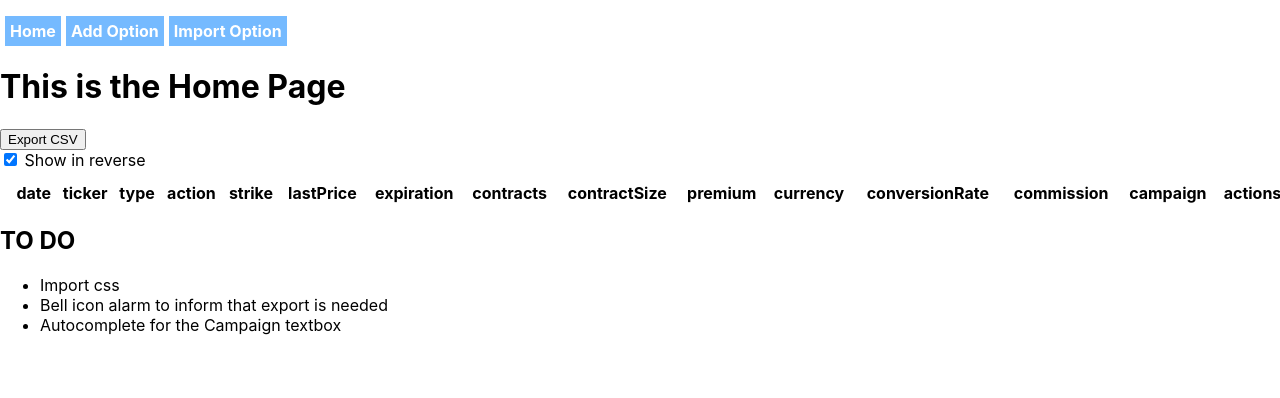
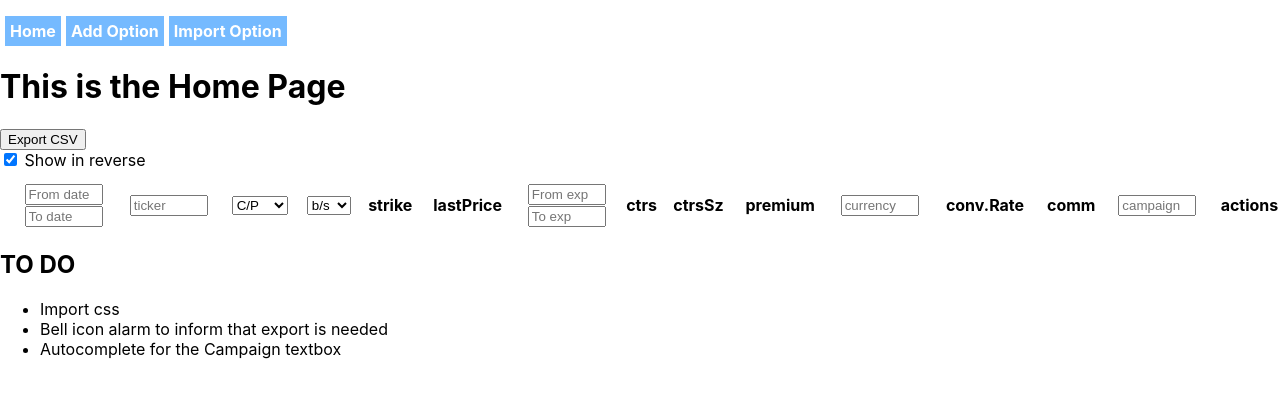
Before and after one commit to coderfon/options-tracker, a React (Create React App) app in the folder options-tracker-client/: page / in a window 1280 px wide. Shown: the top 398 px of the page. Built offline with nearby package versions, Linux system fonts and the light colour scheme.

Commit message:
OptionsList filters

```diff
--- a/options-tracker-client/src/components/options/options-list/options-list.component.jsx
+++ b/options-tracker-client/src/components/options/options-list/options-list.component.jsx
@@ -2,6 +2,7 @@ import React from "react";
 import { Fragment, useState } from "react";
 import { Link } from "react-router-dom";
 import { useSelector } from 'react-redux';
+import DatePicker from "react-datepicker"
 import { DateToString } from "../../../utils/date-utils";
 import { ObjectListToCsv } from "../../../utils/csv-utils"
 
@@ -11,16 +12,82 @@ const OptionsList = () => {
 
     const optionsList = useSelector((state) => state.options.list);
     const optionsListReversed = [...optionsList].reverse().map(a => a);
-    const [checked, setChecked] = useState(true);
+    const [reverseList, setReverseList] = useState(true);
+    const [actionFilter, setActionFilter] = useState('ALL');
+    const [campaignFilter, setCampaignFilter] = useState('');
+    const [currencyFilter, setCurrencyFilter] = useState('');
+    const [tickerFilter, setTickerFilter] = useState('');
+    const [typeFilter, setTypeFilter] = useState('ALL');
+    const [fromDateFilter, setFromDateFilter] = useState();
+    const [toDateFilter, setToDateFilter] = useState();
+    const [fromExpirationFilter, setFromExpirationFilter] = useState();
+    const [toExpirationFilter, setToExpirationFilter] = useState();
 
-    const optionsListToRender = checked ? optionsListReversed : optionsList;
+
+    let today = new Date();
+    let optionsListToRender = reverseList ? optionsListReversed : optionsList;
+
+    if (actionFilter && actionFilter !== 'ALL') {
+        optionsListToRender = optionsListToRender.filter(option => {
+            return option.action === actionFilter;
+        });
+    }
+
+    if (campaignFilter) {
+        optionsListToRender = optionsListToRender.filter(option => {
+            return option.campaign.includes(campaignFilter);
+        });
+    }
+
+    if (currencyFilter) {
+        optionsListToRender = optionsListToRender.filter(option => {
+            return option.currency.includes(currencyFilter);
+        });
+    }
+
+    if (fromDateFilter) {
+        const calculatedDate = new Date(fromDateFilter);
+        optionsListToRender = optionsListToRender.filter(option => {
+            return option.date >= fromDateFilter.getTime();
+        });
+    }
+
+    if (tickerFilter) {
+        optionsListToRender = optionsListToRender.filter(option => {
+            return option.ticker.includes(tickerFilter);
+        });
+    }
+
+    if (typeFilter && typeFilter !== 'ALL') {
+        optionsListToRender = optionsListToRender.filter(option => {
+            return option.type === typeFilter;
+        });
+    }
+
+    if (toDateFilter) {
+        optionsListToRender = optionsListToRender.filter(option => {
+            return option.date <= toDateFilter.getTime();
+        });
+    }
+
+    if (fromExpirationFilter) {
+        optionsListToRender = optionsListToRender.filter(option => {
+            return option.expiration >= fromExpirationFilter.getTime();
+        });
+    }
+
+    if (toExpirationFilter) {
+        optionsListToRender = optionsListToRender.filter(option => {
+            return option.expiration <= toExpirationFilter.getTime();
+        });
+    }
 
     const exportCsv = (event) => {
 
         console.log(optionsList);
 
         let csvContent = ObjectListToCsv(optionsList);
-        let fileName = new Date().toJSON().slice(0,16);
+        let fileName = new Date().toJSON().slice(0, 16);
 
         var encodedUri = encodeURI(csvContent);
         var link = document.createElement("a");
@@ -31,8 +98,8 @@ const OptionsList = () => {
         link.click(); // This will download the data file named "my_data.csv".
     }
 
-    const handleChange = () => {
-        setChecked(!checked);
+    const reverseCheckboxHandler = () => {
+        setReverseList(!reverseList);
     };
 
     return (
@@ -44,33 +111,111 @@ const OptionsList = () => {
                 <label>
                     <input
                         type="checkbox"
-                    checked={checked}
-                    onChange={handleChange}/> Show in reverse
+                        checked={reverseList}
+                        onChange={reverseCheckboxHandler} /> Show in reverse
                 </label>
             </div>
             <table>
                 <thead>
                     <tr>
-                        <th>date</th>
-                        <th>ticker</th>
-                        <th>type</th>
-                        <th>action</th>
+                        <th>
+                            <div>
+                                <DatePicker
+                                    dateFormat="yyyy-MM-dd"
+                                    className="listFilter"
+                                    placeholderText="From date"
+                                    selected={fromDateFilter}
+                                    selectsStart
+                                    startDate={fromDateFilter}
+                                    endDate={toDateFilter}
+                                    onChange={(date) =>
+                                        setFromDateFilter(date)} />
+                            </div>
+                            <div>
+                                <DatePicker dateFormat="yyyy-MM-dd"
+                                    className="listFilter"
+                                    placeholderText="To date"
+                                    selected={toDateFilter}
+                                    selectsEnd
+                                    startDate={fromDateFilter}
+                                    endDate={toDateFilter}
+                                    minDate={fromDateFilter}
+                                    onChange={(date) => setToDateFilter(date)} />
+                            </div>
+                        </th>
+                        <th>
+                            <input name="tickerFilter"
+                                type="text"
+                                className="listFilter"
+                                placeholder="ticker"
+                                onChange={e => setTickerFilter(e.target.value)} />
+                        </th>
+                        <th>
+                            <select name="type" value={typeFilter} onChange={e => setTypeFilter(e.target.value)}>
+                                <option value="ALL">C/P</option>
+                                <option value="PUT">PUT</option>
+                                <option value="CALL">CALL</option>
+                            </select>
+                        </th>
+                        <th>
+                            <select name="action" value={actionFilter} onChange={e => setActionFilter(e.target.value)}>
+                                <option value="ALL">b/s</option>
+                                <option value="buy">buy</option>
+                                <option value="sell">sell</option>
+                            </select>
+                        </th>
                         <th>strike</th>
                         <th>lastPrice</th>
-                        <th>expiration</th>
-                        <th>contracts</th>
-                        <th>contractSize</th>
+                        <th>
+                            <div>
+                                <DatePicker
+                                    dateFormat="yyyy-MM-dd"
+                                    className="listFilter"
+                                    placeholderText="From exp"
+                                    selected={fromExpirationFilter}
+                                    selectsStart
+                                    startDate={fromExpirationFilter}
+                                    endDate={toExpirationFilter}
+                                    onChange={(date) =>
+                                        setFromExpirationFilter(date)} />
+                            </div>
+                            <div>
+                                <DatePicker dateFormat="yyyy-MM-dd"
+                                    className="listFilter"
+                                    placeholderText="To exp"
+                                    selected={toExpirationFilter}
+                                    selectsEnd
+                                    startDate={fromExpirationFilter}
+                                    endDate={toExpirationFilter}
+                                    minDate={fromExpirationFilter}
+                                    onChange={(date) => setToExpirationFilter(date)} />
+                            </div>
+                        </th>
+                        <th>ctrs</th>
+                        <th>ctrsSz</th>
                         <th>premium</th>
-                        <th>currency</th>
-                        <th>conversionRate</th>
-                        <th>commission</th>
-                        <th>campaign</th>
+                        <th>
+                            <input name="currencyFilter"
+                                type="text"
+                                className="listFilter"
+                                placeholder="currency"
+                                onChange={e => setCurrencyFilter(e.target.value)} />
+                        </th>
+                        <th>conv.Rate</th>
+                        <th>comm</th>
+                        <th>
+                            <input name="campaignFilter"
+                                type="text"
+                                className="listFilter"
+                                placeholder="campaign"
+                                onChange={e => setCampaignFilter(e.target.value)} />
+                        </th>
                         <th>actions</th>
                     </tr>
                 </thead>
                 <tbody>
                     {optionsListToRender.map((option) => (
-                    <tr key={option.id}>
+                        <tr key={option.id} className={option.expiration >= today.getTime() ? 'active' : 'expired'}>
                             <td>{DateToString(new Date(option.date))}</td>
                             <td>{option.ticker}</td>
                             <td>{option.type}</td>
@@ -80,7 +225,7 @@ const OptionsList = () => {
                             <td>{DateToString(new Date(option.expiration))}</td>
                             <td>{option.contracts}</td>
                             <td>{option.contractSize}</td>
-                        <td>{option.premium}</td>
+                            <td>{option.action === "sell" ? option.premium : `[${option.premium}]`}</td>
                             <td>{option.currency}</td>
                             <td>{option.conversionRate}</td>
                             <td>{option.commission}</td>
--- a/options-tracker-client/src/components/options/options-list/options-list.style.css
+++ b/options-tracker-client/src/components/options/options-list/options-list.style.css
@@ -7,3 +7,11 @@ table
 table {
     text-align: center;
 }
+
+.listFilter {
+    width: 70px;
+}
+
+table tr.active {
+    background-color: khaki;
+}
--- a/options-tracker-client/src/utils/date-utils.js
+++ b/options-tracker-client/src/utils/date-utils.js
@@ -1,3 +1,9 @@
+export const AddDays = (date, days) => {
+    let originalTimeStamp = date.getTime();
+    originalTimeStamp += days * 86400000;
+    return new Date(originalTimeStamp);
+}
+
 export const DateToString = (date) => {
     const year = date.toLocaleString("default", { year: "numeric" });
     const month = date.toLocaleString("default", { month: "2-digit" });
```
Lines whose indentation alone changed are shown as unchanged.
